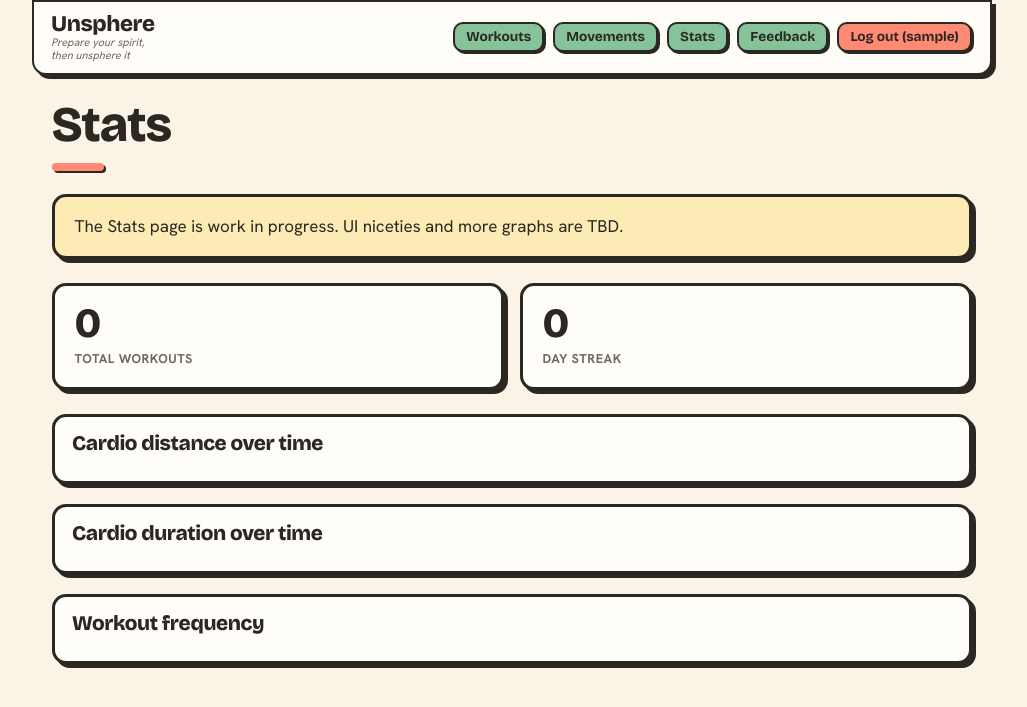
After one commit to maxwelljoslyn/unsphere, a Django app: page /stats/ in a window 1280 px wide. The commit adds this page. Shown: the top 707 px of the page, without its empty margins (121-1148 px from the left). Run offline with Django 5.2, Linux system fonts and the light colour scheme; the visitor is signed in with stand-in values (Sample User, id 1); data that the repository does not hold is empty.

Commit message:
add Stats feature

```diff
--- /dev/null
+++ b/src/stats/apps.py
@@ -0,0 +1,6 @@
+from django.apps import AppConfig
+
+
+class StatsConfig(AppConfig):
+    default_auto_field = "django.db.models.BigAutoField"
+    name = "stats"
--- /dev/null
+++ b/src/stats/urls.py
@@ -0,0 +1,7 @@
+from django.urls import path
+
+from . import views
+
+urlpatterns = [
+    path("stats/", views.stats, name="stats"),
+]
--- /dev/null
+++ b/src/stats/views.py
@@ -0,0 +1,22 @@
+from django.contrib.auth.decorators import login_required
+from django.shortcuts import render
+
+from workouts import analytics
+
+
+@login_required
+def stats(request):
+    """Personal stats dashboard: headline tiles plus a few charts.
+
+    All the number-crunching lives in ``workouts.analytics`` so it stays
+    reusable; this view only assembles those results and hands the series to the
+    template, which emits them as JSON for the client-side charts module to draw.
+    """
+    user = request.user
+    context = {
+        "total_workouts": analytics.total_confirmed_workouts(user),
+        "current_streak": analytics.current_streak(user),
+        "cardio_series": analytics.cardio_cumulative_series(user),
+        "day_counts": analytics.workout_day_counts(user),
+    }
+    return render(request, "stats/stats.html", context)
--- a/src/unsphere/settings.py
+++ b/src/unsphere/settings.py
@@ -51,6 +51,7 @@ INSTALLED_APPS = [
     "workouts",
     "achievements",
     "gems",
+    "stats",
 ]
 
 MIDDLEWARE = [
--- a/src/unsphere/urls.py
+++ b/src/unsphere/urls.py
@@ -12,4 +12,5 @@ urlpatterns = [
     path("", include("workouts.urls")),
     path("", include("achievements.urls")),
     path("", include("gems.urls")),
+    path("", include("stats.urls")),
 ]
--- a/static/css/unsphere.css
+++ b/static/css/unsphere.css
@@ -390,6 +390,29 @@ textarea:focus {
 .messages li.error   { background: var(--coral-soft); }
 .messages li.warning { background: var(--butter-soft); }
 
+/* --------------------------------------------------------------- Card
+   The shared paper-card idiom: surface paper, thick ink border, gentle
+   radius, hard offset shadow. Several components (stat tiles, charts, list
+   rows) currently inline these same rules; this class is the canonical
+   version to backport them onto. */
+.card {
+  background: var(--surface);
+  border: var(--b-thick) solid var(--ink);
+  border-radius: var(--r);
+  box-shadow: var(--shadow);
+  padding: 1rem 1.25rem;
+}
+
+/* ----------------------------------------------------------------- Asides, info boxes, heads up, that kind of thing */
+/* An info box is a card with a butter tint instead of plain paper. Defined
+   after .card so this background wins over the card's surface colour. As a
+   standalone flow block it carries its own bottom margin (unlike cards in a
+   gap-spaced grid). */
+.info {
+  background: var(--butter-soft);
+  margin-bottom: 1.5rem;
+}
+
 /* ------------------------------------------- Generic content lists as cards */
 /* Workout list, movement list, exercise list: stacked "index card" rows.     */
 .container > ul,
@@ -690,3 +713,71 @@ time { font-variant-numeric: tabular-nums; }
 }
 .kind-chip--cardio   { background: var(--peri-soft); }
 .kind-chip--strength { background: var(--coral-soft); }
+
+
+/* ── Stats page ─────────────────────────────────────────────────────────── */
+/* Headline tiles: a couple of big numbers (total workouts, current streak) in
+   the same paper-card idiom as the rest of the app — thick border, hard offset
+   shadow, gentle radius. Auto-fit so 2 tiles sit side by side and wrap on
+   narrow screens. */
+.stat-tiles {
+  display: grid;
+  grid-template-columns: repeat(auto-fit, minmax(180px, 1fr));
+  gap: 1rem;
+  margin-bottom: 1.5rem;
+}
+.stat-tile {
+  display: flex;
+  flex-direction: column;
+  gap: 0.25rem;
+  padding: 1.1rem 1.25rem;
+  background: var(--surface);
+  border: var(--b-thick) solid var(--ink);
+  border-radius: var(--r);
+  box-shadow: var(--shadow);
+}
+.stat-value {
+  font-family: var(--font-display);
+  font-weight: 800;
+  font-size: 2.6rem;
+  line-height: 1;
+  color: var(--ink);
+}
+.stat-label {
+  font-size: 0.8rem;
+  font-weight: 700;
+  letter-spacing: 0.04em;
+  text-transform: uppercase;
+  color: var(--ink-soft);
+}
+
+/* Each chart sits in its own paper card; they stack in a single column. */
+.stat-charts {
+  display: grid;
+  gap: 1.25rem;
+}
+.chart {
+  padding: 1rem 1.1rem;
+  background: var(--surface);
+  border: var(--b-thick) solid var(--ink);
+  border-radius: var(--r);
+  box-shadow: var(--shadow);
+  overflow-x: auto;
+}
+/* Heading rendered by the template (not Plot's own title), so spacing is under
+   our control and sits tight above the chart. */
+.chart-title {
+  margin: 0 0 0.6rem;
+  font-family: var(--font-display);
+  font-weight: 800;
+  font-size: 1.3rem;
+  color: var(--ink);
+}
+.chart-canvas figure { margin: 0; }     /* Plot wraps output in <figure> */
+.chart-empty {
+  margin: 0;
+  padding: 2rem 0;
+  text-align: center;
+  color: var(--ink-soft);
+  font-weight: 600;
+}
--- /dev/null
+++ b/static/js/charts.js
@@ -0,0 +1,160 @@
+// Reusable charting module, built on Observable Plot.
+//
+// Plot is a high-level, SVG-emitting grammar of charts (it sits on top of D3).
+// The whole point of this file is to keep that library an *implementation
+// detail* behind a small, stable API: callers import renderLine / renderCalendar
+// and pass plain data plus key names, never touching Plot directly. The Stats
+// page is the first consumer, but any template can `import` from here later; if
+// we ever swap the underlying library, callers don't change.
+//
+// No build step: this is a native ES module that pulls Plot straight from a CDN,
+// matching how the app already loads htmx. Import it from a template with
+// `<script type="module">import { renderLine } from "{% static 'js/charts.js' %}"`.
+
+import * as Plot from "https://cdn.jsdelivr.net/npm/@observablehq/plot@0.6/+esm";
+
+// One knob for all chart text — axis labels, tick labels (incl. the calendar's
+// weekday letters), legends. Larger than Plot's tiny default so everything reads
+// at a glance; bump it here to resize every chart at once.
+const LABEL_FONT_SIZE = "14px";
+
+// Shown in place of a chart when there's nothing to draw yet, so a new user's
+// dashboard reads as "no data" rather than a broken/empty box.
+function emptyState(message) {
+  const p = document.createElement("p");
+  p.className = "chart-empty";
+  p.textContent = message || "No data yet.";
+  return p;
+}
+
+// Width tracks the container so charts fit their column; height is fixed for a
+// consistent aspect. Falls back to a sane default before layout settles.
+function width(el) {
+  return Math.max(280, Math.floor(el.getBoundingClientRect().width) || 640);
+}
+
+// A time-series line over a temporal x. Pass key names for x/y; x values are
+// ISO date strings (parsed to Date here). `curve: "step-after"` gives the
+// staircase used for cumulative totals — flat between points, a jump on each —
+// but any Plot curve name works for ordinary trends.
+export function renderLine(el, data, opts = {}) {
+  const {
+    x = "x",
+    y = "y",
+    xLabel = null,
+    yLabel = null,
+    color = "#2563eb",
+    curve = "linear",
+  } = opts;
+
+  if (!data || data.length === 0) {
+    el.replaceChildren(emptyState());
+    return;
+  }
+
+  const rows = data.map((d) => ({ ...d, [x]: new Date(d[x]) }));
+
+  const chart = Plot.plot({
+    width: width(el),
+    height: 260,
+    marginLeft: 56,
+    marginBottom: 36,
+    style: { fontSize: LABEL_FONT_SIZE },
+    x: { label: xLabel, type: "utc" },
+    y: { label: yLabel, grid: true, nice: true, zero: true },
+    marks: [
+      Plot.ruleY([0]),
+      Plot.lineY(rows, { x, y, stroke: color, strokeWidth: 2, curve }),
+      Plot.dot(rows, { x, y, fill: color, r: 2.5 }),
+    ],
+  });
+
+  el.replaceChildren(chart);
+}
+
+// A GitHub-style calendar heatmap: one cell per day, colored by `value`,
+// arranged week-as-column / weekday-as-row and faceted into a row per year.
+// Dates are ISO day strings parsed as UTC so the weekday/week math is stable
+// regardless of the viewer's zone.
+export function renderCalendar(el, data, opts = {}) {
+  const { date = "date", value = "value", scheme = "greens" } = opts;
+
+  if (!data || data.length === 0) {
+    el.replaceChildren(emptyState());
+    return;
+  }
+
+  const rows = data.map((d) => {
+    const day = new Date(d[date]); // ISO "YYYY-MM-DD" parses as UTC midnight
+    return {
+      day,
+      value: d[value],
+      // String so the year-per-row facet is an ordinal label ("2026"), not a
+      // quantitative axis that would format it as "2,026".
+      year: String(day.getUTCFullYear()),
+      weekday: day.getUTCDay(), // 0 = Sunday
+      week: weekOfYear(day),
+    };
+  });
+
+  const years = Array.from(new Set(rows.map((r) => r.year))).sort();
+  const weeks = Array.from({ length: 53 }, (_, i) => i); // full year of columns
+  const weekdays = [0, 1, 2, 3, 4, 5, 6];
+
+  // Square cells: derive the size from the available width across all 53 weeks,
+  // then make each year's row tall enough for 7 weekday cells of that size — so
+  // the grid reads like a calendar instead of stretched bars.
+  const marginLeft = 40;
+  const marginRight = 52; // room for the year label Plot draws on the right edge
+  const cell = Math.max(8, (width(el) - marginLeft - marginRight) / weeks.length);
+  // Anchor the color scale at 0 so a single-workout day reads as a clear green,
+  // not the near-white low end of a 1..2 domain.
+  const maxValue = Math.max(1, ...rows.map((r) => r.value));
+
+  const chart = Plot.plot({
+    width: width(el),
+    height: years.length * cell * 7 + 50, // + room for legend and axis
+    marginLeft,
+    marginRight,
+    padding: 0,
+    style: { fontSize: LABEL_FONT_SIZE },
+    x: { axis: null, domain: weeks },
+    y: {
+      tickFormat: (d) => "SMTWTFS"[d],
+      tickSize: 0,
+      domain: weekdays,
+      label: null,
+    },
+    fy: { domain: years, label: null },
+    color: {
+      scheme,
+      legend: true,
+      label: "workouts",
+      type: "linear",
+      domain: [0, maxValue],
+    },
+    marks: [
+      Plot.cell(rows, {
+        x: "week",
+        y: "weekday",
+        fy: "year",
+        fill: "value",
+        inset: 1,
+        rx: 2,
+        title: (d) => `${d.day.toISOString().slice(0, 10)}: ${d.value}`,
+      }),
+    ],
+  });
+
+  el.replaceChildren(chart);
+}
+
+// Zero-based index of the week within a date's year (Sunday-started weeks), used
+// as the calendar's x position. Computed by hand so this module needs no d3
+// time-interval imports.
+function weekOfYear(date) {
+  const start = Date.UTC(date.getUTCFullYear(), 0, 1);
+  const startWeekday = new Date(start).getUTCDay();
+  const dayOfYear = Math.floor((date.getTime() - start) / 86400000);
+  return Math.floor((dayOfYear + startWeekday) / 7);
+}
--- a/templates/base.html
+++ b/templates/base.html
@@ -116,6 +116,7 @@
   <div class="nav-links">
     <a href="{% url 'workout-list' %}">Workouts</a>
     <a href="{% url 'movement-list' %}">Movements</a>
+    <a href="{% url 'stats' %}">Stats</a>
     {# Achievements link and gem readout each carry the id HTMX swaps into; an #}
     {# empty placeholder holds the spot (hidden via :empty) until the first #}
     {# unlock fills it. The gem readout sits just before logout. #}
--- /dev/null
+++ b/templates/stats/stats.html
@@ -0,0 +1,59 @@
+{% extends "base.html" %}
+{% load static %}
+{% block title %}Stats{% endblock %}
+{% block content %}
+<h1>Stats</h1>
+
+<div class="card info">The Stats page is work in progress. UI niceties and more graphs are TBD.</div>
+
+<section class="stat-tiles">
+  <div class="stat-tile">
+    <span class="stat-value">{{ total_workouts }}</span>
+    <span class="stat-label">Total workout{{ total_workouts|pluralize }}</span>
+  </div>
+  <div class="stat-tile">
+    <span class="stat-value">{{ current_streak }}</span>
+    <span class="stat-label">Day streak</span>
+  </div>
+</section>
+
+<section class="stat-charts">
+  <div class="chart">
+    <h2 class="chart-title">Cardio distance over time</h2>
+    <div id="chart-cardio-distance" class="chart-canvas"></div>
+  </div>
+  <div class="chart">
+    <h2 class="chart-title">Cardio duration over time</h2>
+    <div id="chart-cardio-minutes" class="chart-canvas"></div>
+  </div>
+  <div class="chart">
+    <h2 class="chart-title">Workout frequency</h2>
+    <div id="chart-calendar" class="chart-canvas"></div>
+  </div>
+</section>
+
+{# Hand the server-computed series to the client safely as JSON. #}
+{{ cardio_series|json_script:"cardio-series" }}
+{{ day_counts|json_script:"day-counts" }}
+
+<script type="module">
+  import { renderLine, renderCalendar } from "{% static 'js/charts.js' %}";
+
+  const cardio = JSON.parse(document.getElementById("cardio-series").textContent);
+  const days = JSON.parse(document.getElementById("day-counts").textContent);
+
+  // Cumulative totals: step-after keeps the line flat between workouts and
+  // jumping up on each training day.
+  renderLine(document.getElementById("chart-cardio-distance"), cardio, {
+    x: "date", y: "miles", yLabel: "total miles", curve: "step-after",
+    color: "#2563eb",
+  });
+  renderLine(document.getElementById("chart-cardio-minutes"), cardio, {
+    x: "date", y: "minutes", yLabel: "total minutes", curve: "step-after",
+    color: "#7c3aed",
+  });
+  renderCalendar(document.getElementById("chart-calendar"), days, {
+    date: "date", value: "count",
+  });
+</script>
+{% endblock %}
```
Also changed, not shown: src/workouts/analytics.py (added, +140 -0 lines), tests/test_stats.py (added, +171 -0 lines), src/stats/__init__.py (added).
